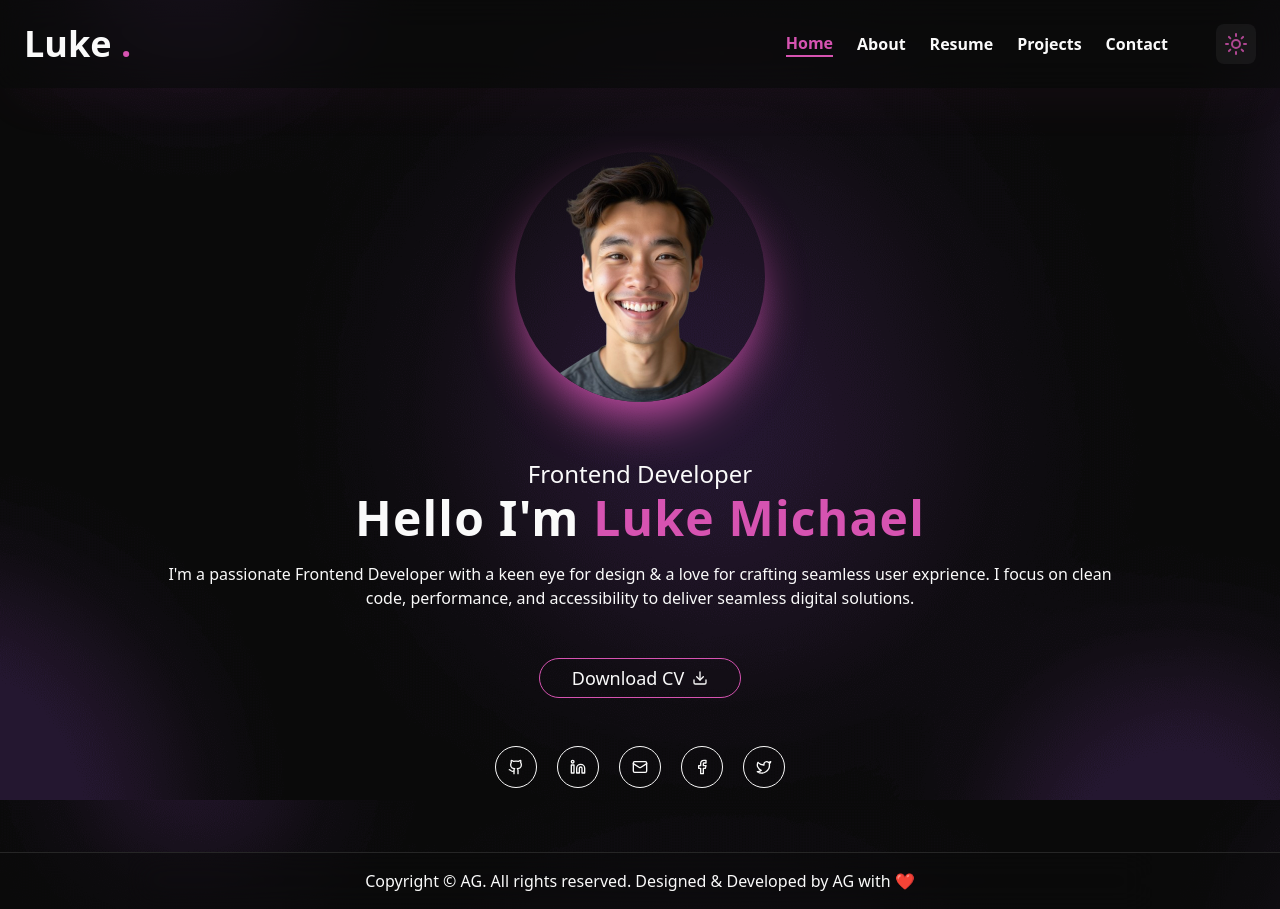
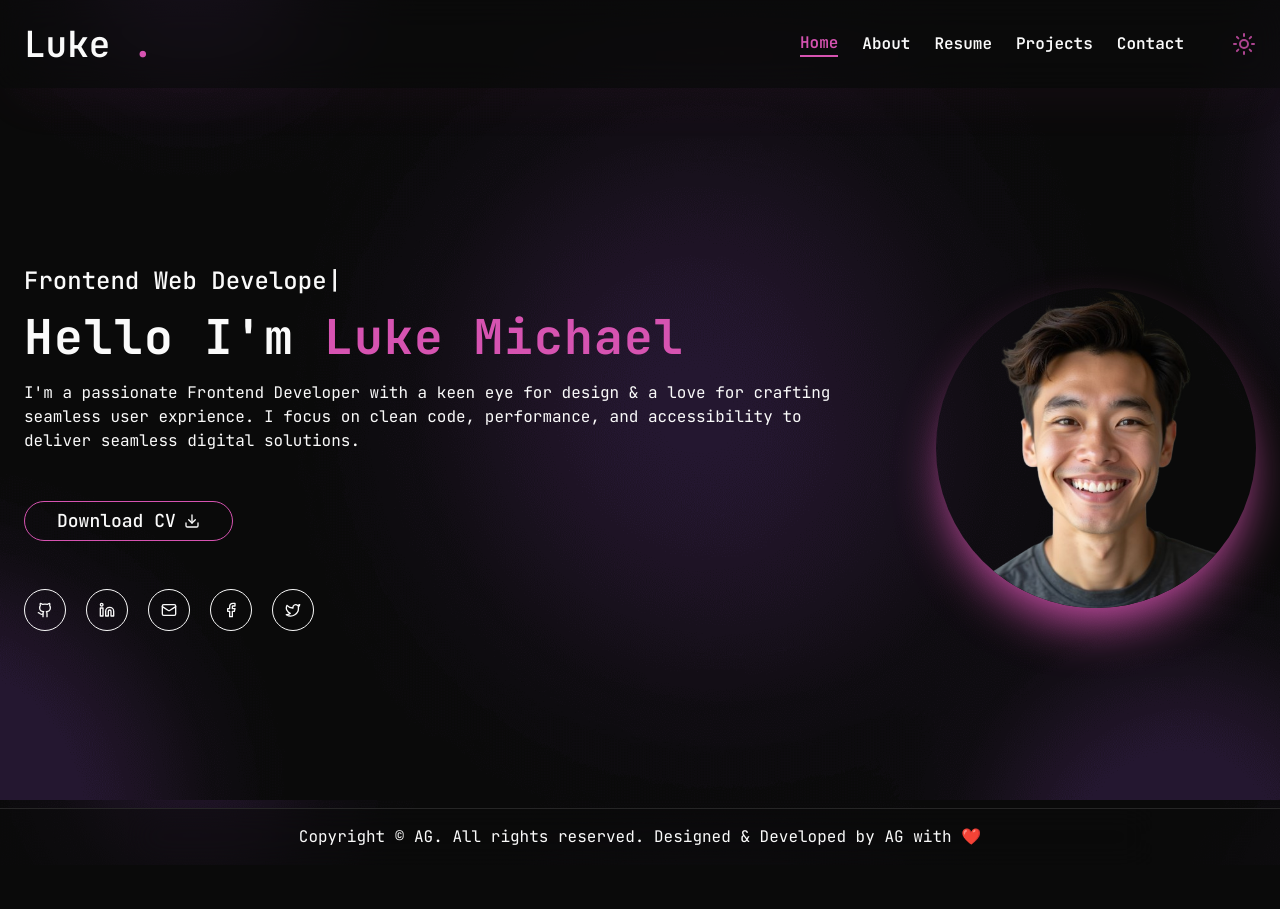
Before and after one commit to arkogain/portfolio-01, a Next.js app: page / in a window 1280 px wide. After the commit the page ends 865 px from the top, so only its background shows below. Built offline with nearby package versions, Linux system fonts and the light colour scheme.

Commit message:
Home page full done

```diff
--- a/src/app/layout.tsx
+++ b/src/app/layout.tsx
@@ -2,6 +2,7 @@ import Header from "@/components/Navs/Header";
 import "./globals.css";
 import ThemeProvider from "@/components/DarkThemeComs/ThemeProvider";
 import Footer from "@/components/Footer/Footer";
+import { jetbrains_mono } from "@/lib/font";
 
 // export const metadata: Metadata = {
 //   title: "Create Next App",
@@ -19,7 +20,9 @@ const RootLayout = ({ children }: RootLayoutPropsType) => {
       className="dark"
       suppressHydrationWarning
     >
-      <body className="bg-[url('/backgroundImages/desktop-background-v2.png')] bg-cover bg-fixed bg-top bg-no-repeat">
+      <body
+        className={`${jetbrains_mono.variable} bg-[url('/backgroundImages/desktop-background-v2.png')] bg-cover bg-fixed bg-top bg-no-repeat`}
+      >
         <ThemeProvider
           attribute="class"
           defaultTheme="dark"
@@ -30,7 +33,9 @@ const RootLayout = ({ children }: RootLayoutPropsType) => {
           <Header />
 
           {/* main */}
-          <main className="my-16">{children}</main>
+          <main className="container mx-auto max-w-screen-xl px-6 py-20 lg:py-0">
+            {children}
+          </main>
 
           {/* Footer */}
           <Footer />
--- a/src/app/page.tsx
+++ b/src/app/page.tsx
@@ -1,4 +1,7 @@
+"use client";
+
 import { Button } from "@/components/ui/button";
+import Typewriter from "typewriter-effect";
 import {
   Download,
   Facebook,
@@ -13,38 +16,44 @@ import Link from "next/link";
 const page = () => {
   return (
     <>
-      <section className="container mx-auto flex max-w-screen-lg flex-col items-center gap-14 px-6">
+      <section className="flex min-h-[90dvh] w-full flex-col items-center justify-center gap-14 lg:flex-row-reverse lg:justify-start lg:gap-20">
         {/* image desktop right side */}
         <Image
           src={"/profile-picture.png"}
           alt="Profile picture"
-          width={250}
-          height={250}
-          className="rounded-full shadow-2xl shadow-default-pink"
+          width={384}
+          height={384}
+          className="h-64 w-64 rounded-full shadow-2xl shadow-default-pink lg:h-80 lg:w-80"
         />
 
         {/* Desktop Left side content of hero section */}
 
         <div className="font-jetbrains">
-          <div className="text-center text-2xl font-medium">
-            Frontend Developer
+          <div className="mb-3 text-center text-2xl font-medium lg:text-start">
+            <Typewriter
+              options={{
+                strings: ["Frontend Web Developer"],
+                autoStart: true,
+                loop: true,
+              }}
+            />
           </div>
 
-          <div className="text-center text-5xl font-bold tracking-wide">
+          <div className="text-center text-5xl font-bold tracking-wide lg:text-start">
             <span className="leading-[3.5rem] text-foreground">Hello I'm </span>
             <span className="leading-[3.5rem] text-default-pink">
               Luke Michael
             </span>
           </div>
 
-          <div className="mt-4 text-center">
+          <div className="mt-4 text-center lg:text-start">
             I'm a passionate Frontend Developer with a keen eye for design & a
             love for crafting seamless user exprience. I focus on clean code,
             performance, and accessibility to deliver seamless digital
             solutions.
           </div>
 
-          <div className="mt-12 grid place-items-center">
+          <div className="mt-12 grid place-items-center lg:place-items-start">
             <Button
               variant={"outline"}
               className="rounded-full border-default-pink bg-transparent px-8 py-3 text-lg"
@@ -53,34 +62,34 @@ const page = () => {
             </Button>
           </div>
 
-          <div className="mt-12 flex items-center justify-center gap-5">
+          <div className="mt-12 flex items-center justify-center gap-5 lg:justify-start">
             <Link
               href={""}
-              className="rounded-full border border-foreground bg-transparent p-3 text-foreground dark:hover:bg-default-pink"
+              className="rounded-full border border-foreground bg-transparent p-3 text-foreground hover:border-background hover:bg-default-pink hover:text-white"
             >
               <Github size={16} />
             </Link>
             <Link
               href={""}
-              className="rounded-full border border-foreground bg-transparent p-3 text-foreground dark:hover:bg-default-pink"
+              className="rounded-full border border-foreground bg-transparent p-3 text-foreground hover:border-background hover:bg-default-pink hover:text-white"
             >
               <Linkedin size={16} />
             </Link>
             <Link
               href={""}
-              className="rounded-full border border-foreground bg-transparent p-3 text-foreground dark:hover:bg-default-pink"
+              className="rounded-full border border-foreground bg-transparent p-3 text-foreground hover:border-background hover:bg-default-pink hover:text-white"
             >
               <Mail size={16} />
             </Link>
             <Link
               href={""}
-              className="rounded-full border border-foreground bg-transparent p-3 text-foreground dark:hover:bg-default-pink"
+              className="rounded-full border border-foreground bg-transparent p-3 text-foreground hover:border-background hover:bg-default-pink hover:text-white"
             >
               <Facebook size={16} />
             </Link>
             <Link
               href={""}
-              className="rounded-full border border-foreground bg-transparent p-3 text-foreground dark:hover:bg-default-pink"
+              className="rounded-full border border-foreground bg-transparent p-3 text-foreground hover:border-background hover:bg-default-pink hover:text-white"
             >
               <Twitter size={16} />
             </Link>
--- a/src/components/DarkThemeComs/ThemeToggleBtn.tsx
+++ b/src/components/DarkThemeComs/ThemeToggleBtn.tsx
@@ -13,7 +13,7 @@ const ThemeToggleBtn = () => {
     <>
       <button
         onClick={handleThemeChange}
-        className="flex items-center rounded-lg bg-foreground/5 p-2"
+        className="flex items-center"
       >
         <Sun
           size={24}
--- a/src/components/Navs/DesktopMenu.tsx
+++ b/src/components/Navs/DesktopMenu.tsx
@@ -12,12 +12,12 @@ const DesktopMenu = () => {
 
   return (
     <>
-      <Menubar className="flex gap-5 border-0 bg-transparent p-4 text-base font-semibold">
+      <Menubar className="flex gap-5 border-0 bg-transparent p-4 font-jetbrains text-base font-semibold">
         {navItemsLinks.map((item) => (
           <MenubarMenu key={item.id}>
             <Link
               href={item.href}
-              className={` ${pathName === item.href ? "border-b-2 border-default-pink text-default-pink" : "dark:hover:text-default-pink"}`}
+              className={` ${pathName === item.href ? "border-b-2 border-default-pink text-default-pink" : "hover:text-default-pink"}`}
             >
               {<item.icon />}
               {item.name}
--- a/src/components/Navs/MobileMenu.tsx
+++ b/src/components/Navs/MobileMenu.tsx
@@ -1,9 +1,10 @@
 "use client";
 
+import { sheetToggleAtom } from "@/lib/atom";
 import { navItemsLinks } from "@/lib/information";
+import { useAtom } from "jotai";
 import { Menu } from "lucide-react";
 import Link from "next/link";
-import { Accordion, AccordionItem } from "../ui/accordion";
 import {
   Sheet,
   SheetContent,
@@ -12,9 +13,6 @@ import {
   SheetTitle,
   SheetTrigger,
 } from "../ui/sheet";
-import ThemeToggleBtn from "../DarkThemeComs/ThemeToggleBtn";
-import { useAtom } from "jotai";
-import { sheetToggleAtom } from "@/lib/atom";
 
 const MobileMenu = () => {
   const [sheetStatus, setSheetStatus] = useAtom(sheetToggleAtom);
@@ -34,7 +32,7 @@ const MobileMenu = () => {
 
         <SheetContent className="scrollbar-none flex flex-col gap-4 overflow-scroll overscroll-contain border-l-0 bg-background px-4 backdrop-blur-lg">
           <SheetHeader>
-            <SheetTitle className="font-jetbrains text-3xl font-semibold">
+            <SheetTitle className="mb-20 font-jetbrains text-3xl font-semibold">
               Luke <span className="text-default-pink">.</span>
             </SheetTitle>
           </SheetHeader>
@@ -46,9 +44,9 @@ const MobileMenu = () => {
                 key={item.id}
                 href={item.href}
                 onClick={() => setSheetStatus(false)}
-                className="flex flex-col items-center gap-3 font-jetbrains"
+                className="flex flex-col items-center gap-3 font-jetbrains text-lg font-semibold"
               >
-                <div className="hover:border-b-2 hover:border-deep-blue hover:text-light-blue dark:text-foreground dark:hover:border-default-pink dark:hover:text-default-pink">
+                <div className="border-b-2 border-transparent text-foreground hover:border-b-2 hover:border-default-pink hover:text-default-pink">
                   {item.name}
                 </div>
               </Link>
```
Also changed, not shown: package.json (+4 -3 lines), 1 other file (tests, documents, lock files or other folders).
